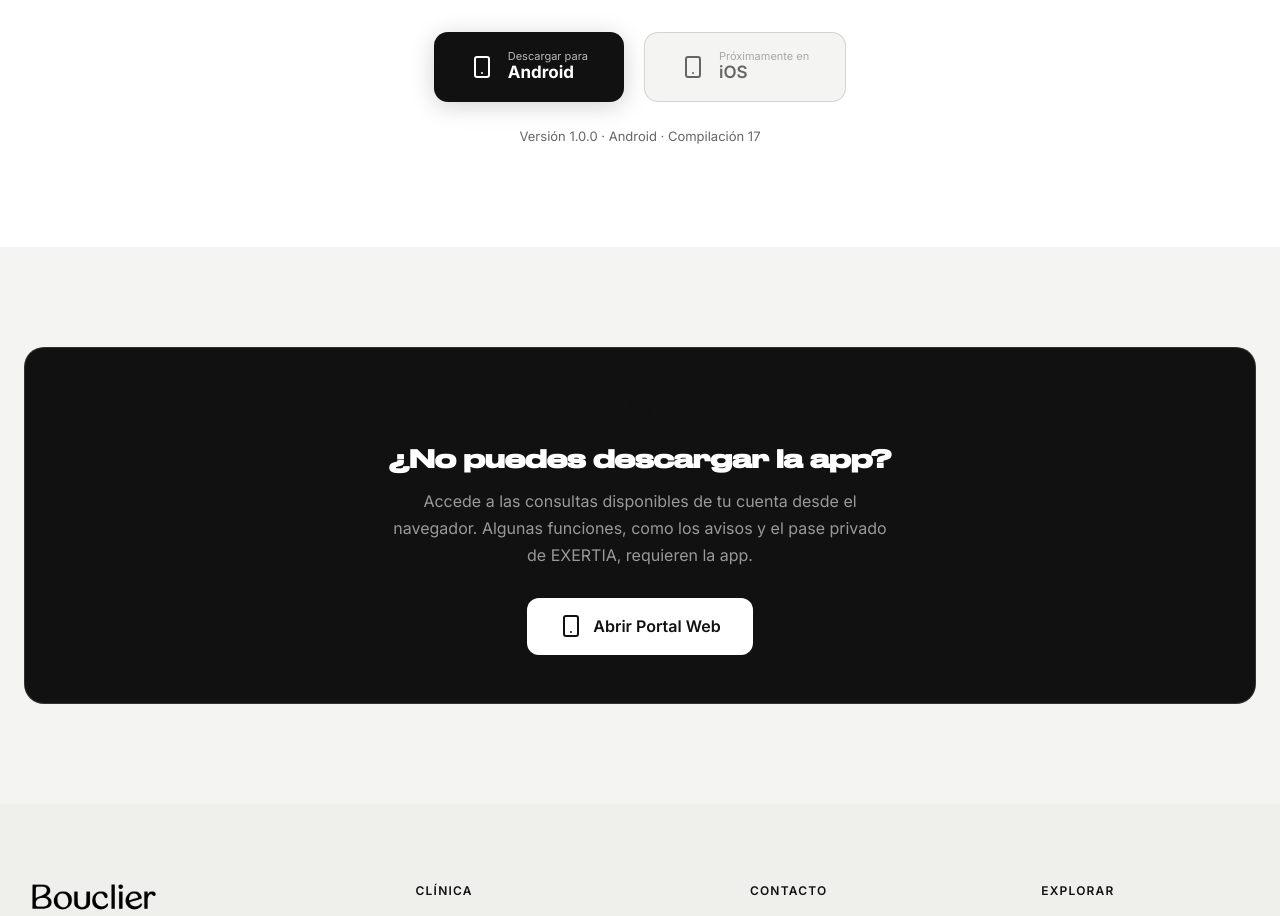
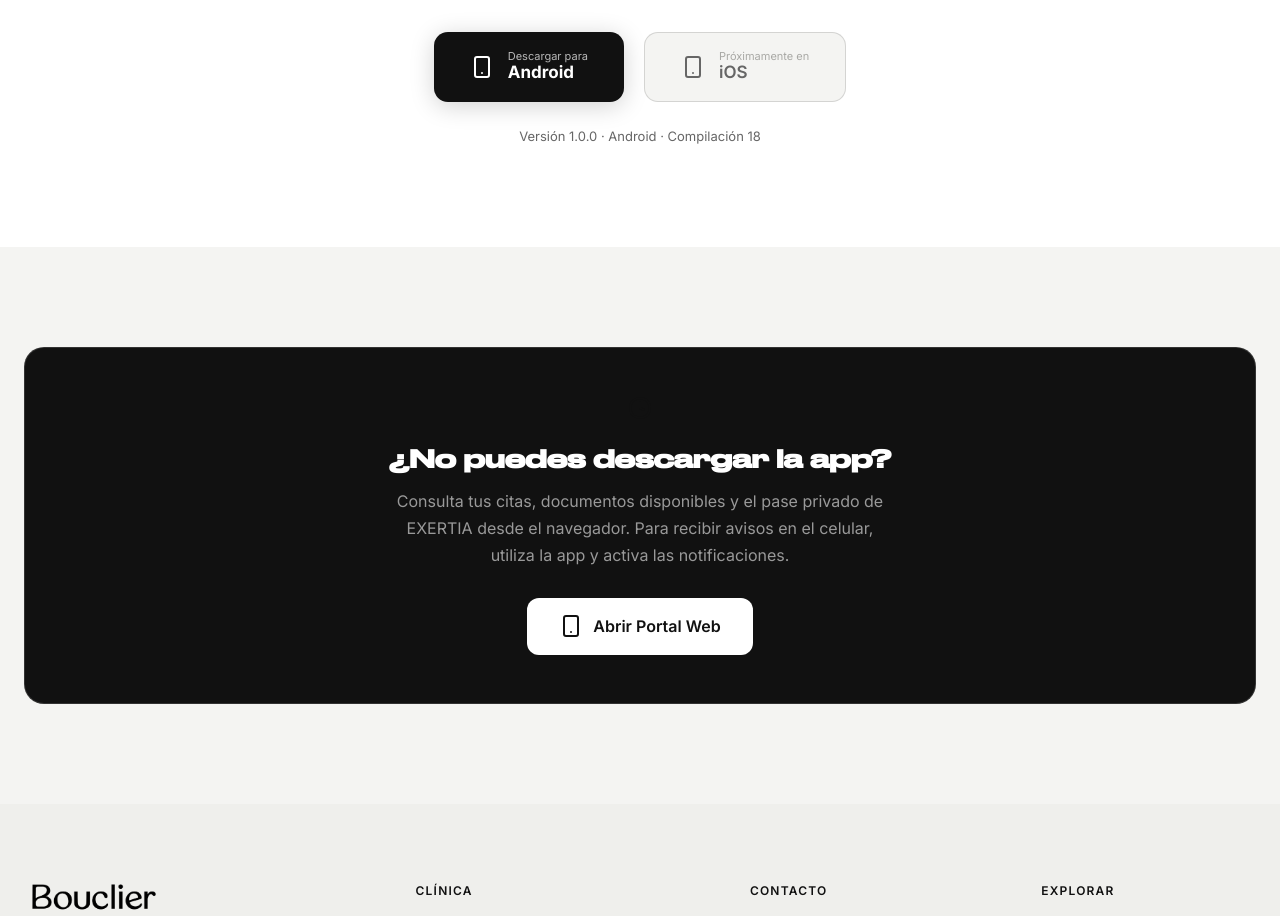
Before and after one commit to belucci21/bouclier-clinique, a React (Vite) app: page /descargar in a window 1280 px wide. Shown: the part 1632-2548 px from the top of the page. Built offline with nearby package versions, Linux system fonts and the light colour scheme.

Commit message:
release: publish patient Android 18 QR access download (#8)
Co-authored-by: belucci <belucci@users.noreply.github.com>

```diff
--- a/src/pages/Descargar.jsx
+++ b/src/pages/Descargar.jsx
@@ -95,7 +95,7 @@
 
             <div style={{ display: 'flex', justifyContent: 'center', gap: '20px', flexWrap: 'wrap' }}>
               {/* Android Download */}
-              <a href="https://github.com/belucci21/bouclier-clinique/releases/download/android-pacientes-20261024/Bouclier-Pacientes.apk" target="_blank" rel="noopener noreferrer"
+              <a href="https://github.com/belucci21/bouclier-clinique/releases/download/android-pacientes-20261025-qr/Bouclier-Pacientes.apk" target="_blank" rel="noopener noreferrer"
                 download="Bouclier-Pacientes.apk"
                 style={{
                   display: 'flex', alignItems: 'center', gap: '14px',
@@ -130,7 +130,7 @@
             </div>
 
             <p style={{ color: '#666', fontSize: '13px', marginTop: '24px' }}>
-              Versión 1.0.0 · Android · Compilación 17
+              Versión 1.0.0 · Android · Compilación 18
             </p>
           </motion.div>
         </div>
@@ -148,7 +148,7 @@
               ¿No puedes descargar la app?
             </h3>
             <p style={{ color: '#999', fontSize: '16px', maxWidth: '500px', margin: '0 auto 28px', lineHeight: '1.7' }}>
-              Accede a las consultas disponibles de tu cuenta desde el navegador. Algunas funciones, como los avisos y el pase privado de EXERTIA, requieren la app.
+              Consulta tus citas, documentos disponibles y el pase privado de EXERTIA desde el navegador. Para recibir avisos en el celular, utiliza la app y activa las notificaciones.
             </p>
             <Link to="/paciente/login"
               style={{
```
Also changed, not shown: 1 other file (tests, documents, lock files or other folders).
